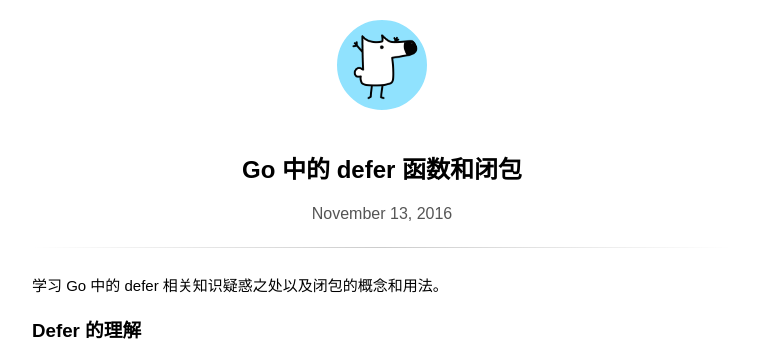
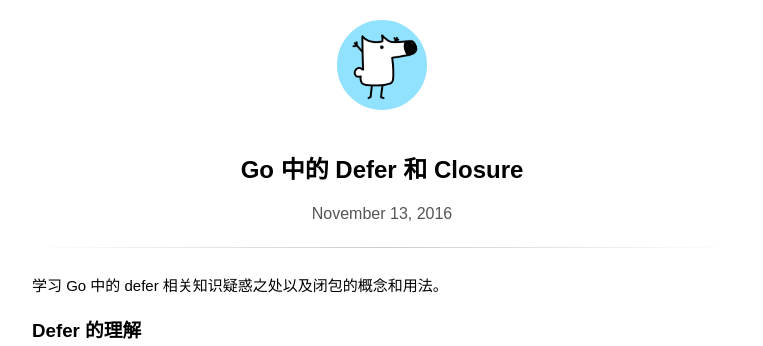
Before and after one commit to wuchangfeng/wuchangfeng.github.io, a Jekyll site: the page built from _posts/2016-11-13-defer-and-clorse-in-go.md, in a window 1280 px wide and 900 px high. Shown: the top 346 px of the window, without its empty margins (258-1021 px from the left). Built offline with Jekyll 4.4.1, drawn with Linux system fonts in a browser that asks for light colours; some web fonts are replaced; comment, search, counter and statistics services are not loaded.

Commit message:
blog update

```diff
--- a/_posts/2016-11-13-defer-and-clorse-in-go.md
+++ b/_posts/2016-11-13-defer-and-clorse-in-go.md
@@ -1,8 +1,9 @@
 ---
 layout: post
-title: Go 中的 defer 函数和闭包
+title: Go 中的 Defer 和 Closure
 date: 2016-11-13 10:28:01 +0800
 categories: Go
+
 ---
 
 学习 Go 中的 defer 相关知识疑惑之处以及闭包的概念和用法。
```
